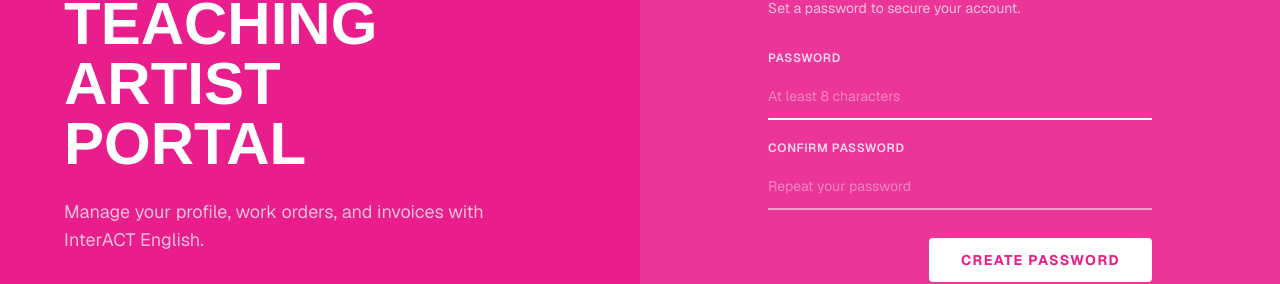
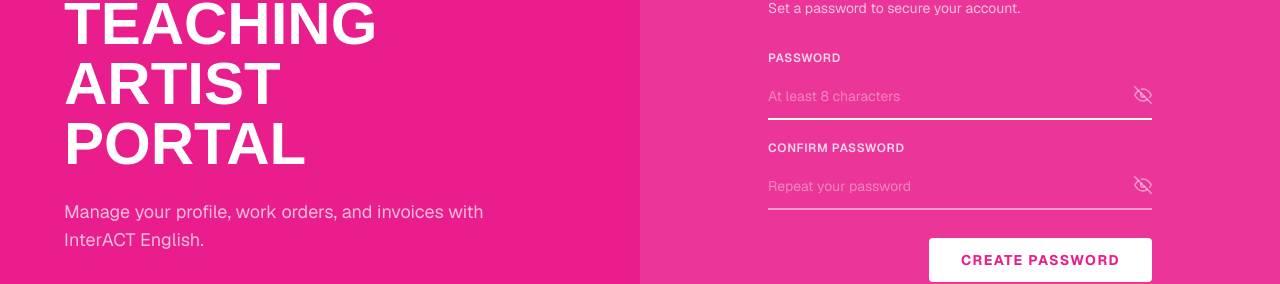
Before and after one commit to markhansen81/interact-portal, a Next.js app: page /auth/invite/confirm in a window 1280 px wide. Shown: the part 276-560 px from the top of the page. Built offline with nearby package versions, Linux system fonts and the light colour scheme.

Commit message:
Add show/hide password toggle to invite and reset confirm pages

```diff
--- a/src/app/auth/invite/confirm/page.tsx
+++ b/src/app/auth/invite/confirm/page.tsx
@@ -4,9 +4,23 @@ import { useState } from "react";
 import { createClient } from "@/lib/supabase/client";
 import { useRouter } from "next/navigation";
 
+function EyeIcon({ open }: { open: boolean }) {
+  return open ? (
+    <svg xmlns="http://www.w3.org/2000/svg" width="18" height="18" viewBox="0 0 24 24" fill="none" stroke="currentColor" strokeWidth="2" strokeLinecap="round" strokeLinejoin="round">
+      <path d="M1 12s4-8 11-8 11 8 11 8-4 8-11 8-11-8-11-8z"/><circle cx="12" cy="12" r="3"/>
+    </svg>
+  ) : (
+    <svg xmlns="http://www.w3.org/2000/svg" width="18" height="18" viewBox="0 0 24 24" fill="none" stroke="currentColor" strokeWidth="2" strokeLinecap="round" strokeLinejoin="round">
+      <path d="M17.94 17.94A10.07 10.07 0 0 1 12 20c-7 0-11-8-11-8a18.45 18.45 0 0 1 5.06-5.94M9.9 4.24A9.12 9.12 0 0 1 12 4c7 0 11 8 11 8a18.5 18.5 0 0 1-2.16 3.19m-6.72-1.07a3 3 0 1 1-4.24-4.24"/><line x1="1" y1="1" x2="23" y2="23"/>
+    </svg>
+  );
+}
+
 export default function InviteConfirmPage() {
   const [password, setPassword] = useState("");
   const [confirm, setConfirm] = useState("");
+  const [showPassword, setShowPassword] = useState(false);
+  const [showConfirm, setShowConfirm] = useState(false);
   const [error, setError] = useState<string | null>(null);
   const [loading, setLoading] = useState(false);
   const router = useRouter();
@@ -70,30 +84,40 @@ export default function InviteConfirmPage() {
               <label className="block text-xs font-semibold uppercase tracking-wider text-white/80 mb-2">
                 Password
               </label>
+              <div className="relative">
                 <input
-                type="password"
+                  type={showPassword ? "text" : "password"}
                   value={password}
                   onChange={(e) => setPassword(e.target.value)}
                   required
                   minLength={8}
                   autoFocus
-                className="block w-full border-b-2 border-white/50 bg-transparent px-0 py-3 text-sm text-white placeholder:text-white/40 focus:border-white focus:outline-none transition-colors"
+                  className="block w-full border-b-2 border-white/50 bg-transparent px-0 py-3 pr-8 text-sm text-white placeholder:text-white/40 focus:border-white focus:outline-none transition-colors"
                   placeholder="At least 8 characters"
                 />
+                <button type="button" onClick={() => setShowPassword(v => !v)} className="absolute right-0 top-3 text-white/50 hover:text-white">
+                  <EyeIcon open={showPassword} />
+                </button>
+              </div>
             </div>
 
             <div>
               <label className="block text-xs font-semibold uppercase tracking-wider text-white/80 mb-2">
                 Confirm password
               </label>
+              <div className="relative">
                 <input
-                type="password"
+                  type={showConfirm ? "text" : "password"}
                   value={confirm}
                   onChange={(e) => setConfirm(e.target.value)}
                   required
-                className="block w-full border-b-2 border-white/50 bg-transparent px-0 py-3 text-sm text-white placeholder:text-white/40 focus:border-white focus:outline-none transition-colors"
+                  className="block w-full border-b-2 border-white/50 bg-transparent px-0 py-3 pr-8 text-sm text-white placeholder:text-white/40 focus:border-white focus:outline-none transition-colors"
                   placeholder="Repeat your password"
                 />
+                <button type="button" onClick={() => setShowConfirm(v => !v)} className="absolute right-0 top-3 text-white/50 hover:text-white">
+                  <EyeIcon open={showConfirm} />
+                </button>
+              </div>
             </div>
 
             {error && (
--- a/src/app/auth/reset/confirm/page.tsx
+++ b/src/app/auth/reset/confirm/page.tsx
@@ -4,9 +4,23 @@ import { useState } from "react";
 import { createClient } from "@/lib/supabase/client";
 import { useRouter } from "next/navigation";
 
+function EyeIcon({ open }: { open: boolean }) {
+  return open ? (
+    <svg xmlns="http://www.w3.org/2000/svg" width="18" height="18" viewBox="0 0 24 24" fill="none" stroke="currentColor" strokeWidth="2" strokeLinecap="round" strokeLinejoin="round">
+      <path d="M1 12s4-8 11-8 11 8 11 8-4 8-11 8-11-8-11-8z"/><circle cx="12" cy="12" r="3"/>
+    </svg>
+  ) : (
+    <svg xmlns="http://www.w3.org/2000/svg" width="18" height="18" viewBox="0 0 24 24" fill="none" stroke="currentColor" strokeWidth="2" strokeLinecap="round" strokeLinejoin="round">
+      <path d="M17.94 17.94A10.07 10.07 0 0 1 12 20c-7 0-11-8-11-8a18.45 18.45 0 0 1 5.06-5.94M9.9 4.24A9.12 9.12 0 0 1 12 4c7 0 11 8 11 8a18.5 18.5 0 0 1-2.16 3.19m-6.72-1.07a3 3 0 1 1-4.24-4.24"/><line x1="1" y1="1" x2="23" y2="23"/>
+    </svg>
+  );
+}
+
 export default function ResetConfirmPage() {
   const [password, setPassword] = useState("");
   const [confirm, setConfirm] = useState("");
+  const [showPassword, setShowPassword] = useState(false);
+  const [showConfirm, setShowConfirm] = useState(false);
   const [error, setError] = useState<string | null>(null);
   const [loading, setLoading] = useState(false);
   const router = useRouter();
@@ -70,29 +84,39 @@ export default function ResetConfirmPage() {
               <label className="block text-xs font-semibold uppercase tracking-wider text-white/80 mb-2">
                 New password
               </label>
+              <div className="relative">
                 <input
-                type="password"
+                  type={showPassword ? "text" : "password"}
                   value={password}
                   onChange={(e) => setPassword(e.target.value)}
                   required
                   minLength={8}
-                className="block w-full border-b-2 border-white/50 bg-transparent px-0 py-3 text-sm text-white placeholder:text-white/40 focus:border-white focus:outline-none transition-colors"
+                  className="block w-full border-b-2 border-white/50 bg-transparent px-0 py-3 pr-8 text-sm text-white placeholder:text-white/40 focus:border-white focus:outline-none transition-colors"
                   placeholder="At least 8 characters"
                 />
+                <button type="button" onClick={() => setShowPassword(v => !v)} className="absolute right-0 top-3 text-white/50 hover:text-white">
+                  <EyeIcon open={showPassword} />
+                </button>
+              </div>
             </div>
 
             <div>
               <label className="block text-xs font-semibold uppercase tracking-wider text-white/80 mb-2">
                 Confirm password
               </label>
+              <div className="relative">
                 <input
-                type="password"
+                  type={showConfirm ? "text" : "password"}
                   value={confirm}
                   onChange={(e) => setConfirm(e.target.value)}
                   required
-                className="block w-full border-b-2 border-white/50 bg-transparent px-0 py-3 text-sm text-white placeholder:text-white/40 focus:border-white focus:outline-none transition-colors"
+                  className="block w-full border-b-2 border-white/50 bg-transparent px-0 py-3 pr-8 text-sm text-white placeholder:text-white/40 focus:border-white focus:outline-none transition-colors"
                   placeholder="Repeat your password"
                 />
+                <button type="button" onClick={() => setShowConfirm(v => !v)} className="absolute right-0 top-3 text-white/50 hover:text-white">
+                  <EyeIcon open={showConfirm} />
+                </button>
+              </div>
             </div>
 
             {error && (
```
Lines whose indentation alone changed are shown as unchanged.
